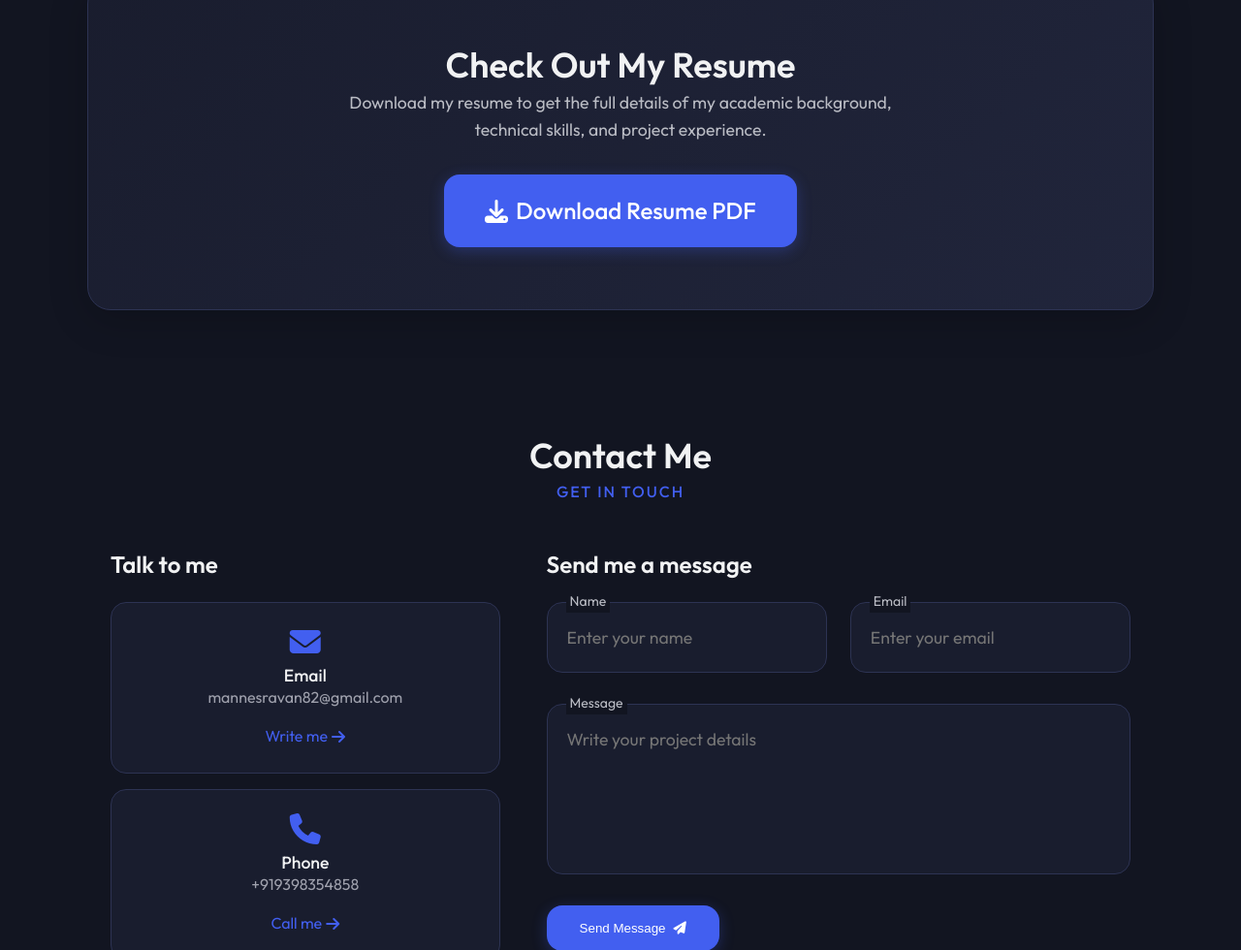
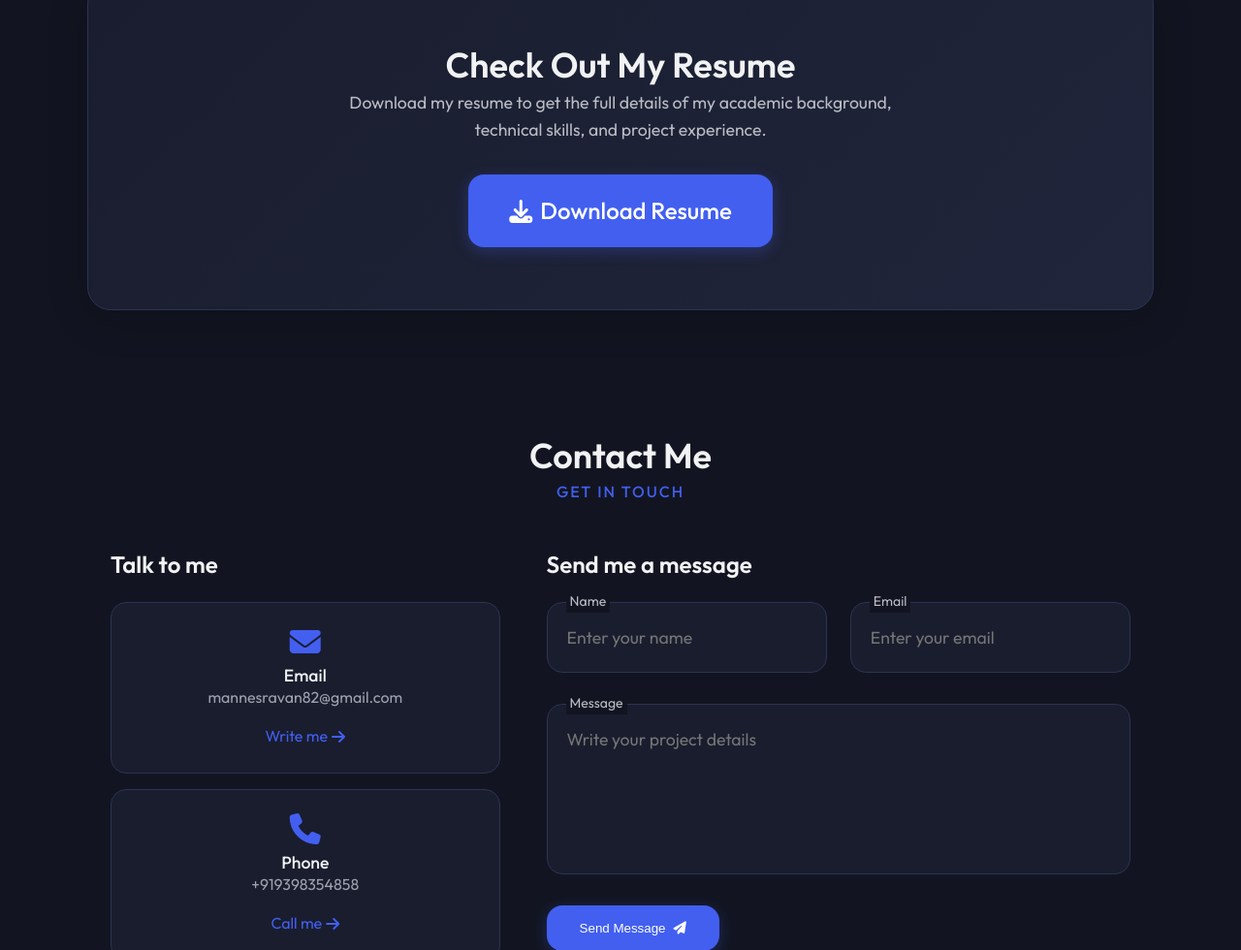
Before and after one commit to Sravan4858/Portfolio-website-, a plain HTML site: page index.html in a window 1280 px wide. Shown: the part 4550-5530 px from the top of the page at 97% size. Drawn offline with nearby package versions, Linux system fonts and the light colour scheme.

```diff
--- a/index.html
+++ b/index.html
@@ -64,6 +64,7 @@
                     <div class="home-buttons">
                         <!-- <a href="#resume" class="btn btn-primary"><i class="fas fa-download"></i> Download Resume</a> -->
                         <a href="assets/mannesravan resume.pdf" class="btn btn-primary" download="resume.pdf"> Download CV</a>
+
                         <a href="#contact" class="btn btn-outline"><i class="fas fa-envelope"></i> Contact Me</a>
                     </div>
                     <div class="home-social">
@@ -389,8 +390,7 @@
                     <h2 class="section-title">Check Out My Resume</h2>
                     <p class="resume-description">Download my resume to get the full details of my academic background,
                         technical skills, and project experience.</p>
-                    <a href="assets/mannesravan resume.pdf" class="btn btn-primary btn-lg" download><i class="fas fa-download"></i> Download Resume
-                        PDF</a>
+                    <a href="assets/mannesravan resume.pdf" class="btn btn-primary btn-lg" download><i class="fas fa-download"></i> Download Resume</a>
                 </div>
             </div>
         </section>
```
